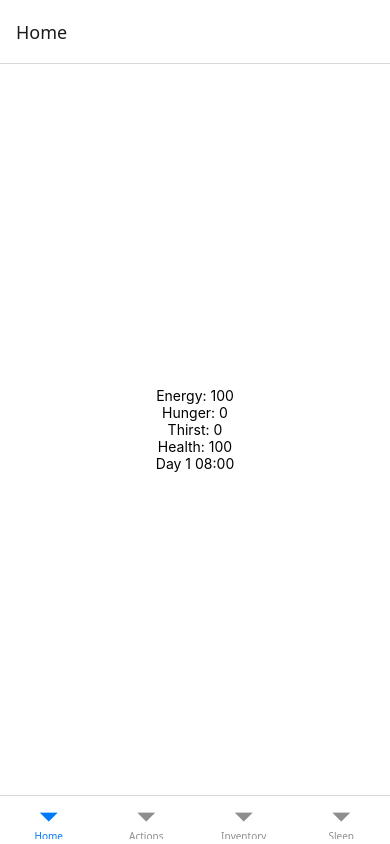
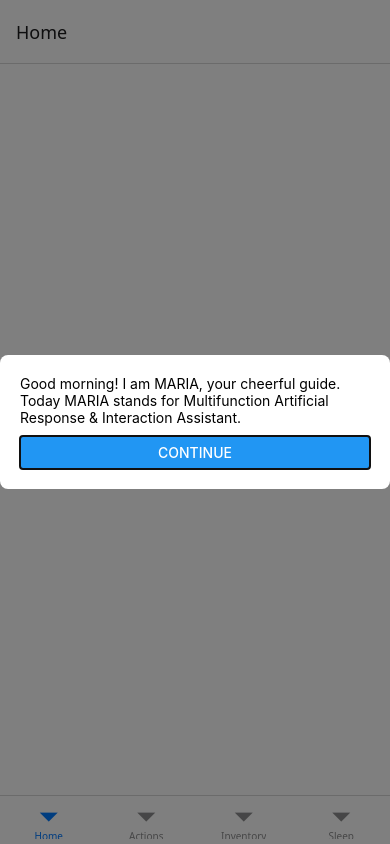
Before and after one commit to john-pickett/eos-seven, a React Native app: screen / in a window 390 px wide. Built offline with nearby package versions, Linux system fonts and the light colour scheme.

Commit message:
feat: show morning greeting modal

```diff
--- a/App.tsx
+++ b/App.tsx
@@ -1,14 +1,32 @@
 import { StatusBar } from 'expo-status-bar';
-import { StyleSheet, Text, View, Button } from 'react-native';
+import { StyleSheet, Text, View, Button, Modal } from 'react-native';
 import { NavigationContainer } from '@react-navigation/native';
 import { createBottomTabNavigator } from '@react-navigation/bottom-tabs';
 import { useGameStore } from './store/useGameStore';
+import { MARIA_PERSONALITIES } from './store/mariaPersonalities';
 
 function HomeScreen() {
-  const { vitals, time } = useGameStore();
+  const { vitals, time, hasSeenGreetingToday, setHasSeenGreetingToday } =
+    useGameStore();
   const format = (n: number) => n.toString().padStart(2, '0');
+  const personality =
+    MARIA_PERSONALITIES[(time.day - 1) % MARIA_PERSONALITIES.length];
   return (
     <View style={styles.container}>
+      <Modal visible={!hasSeenGreetingToday} transparent animationType="slide">
+        <View style={[styles.container, { backgroundColor: 'rgba(0,0,0,0.5)' }]}>
+          <View style={{ backgroundColor: 'white', padding: 20, borderRadius: 8 }}>
+            <Text style={{ marginBottom: 10 }}>
+              Good morning! I am MARIA, your {personality.description}. Today
+              MARIA stands for {personality.acronym}.
+            </Text>
+            <Button
+              title="Continue"
+              onPress={() => setHasSeenGreetingToday(true)}
+            />
+          </View>
+        </View>
+      </Modal>
       <Text>Energy: {vitals.energy}</Text>
       <Text>Hunger: {vitals.hunger}</Text>
       <Text>Thirst: {vitals.thirst}</Text>
--- /dev/null
+++ b/store/mariaPersonalities.ts
@@ -0,0 +1,23 @@
+export interface MariaPersonality {
+  description: string;
+  acronym: string;
+}
+
+export const MARIA_PERSONALITIES: MariaPersonality[] = [
+  {
+    description: 'cheerful guide',
+    acronym: 'Multifunction Artificial Response & Interaction Assistant',
+  },
+  {
+    description: 'no-nonsense protocol droid',
+    acronym: 'Maintenance And Repair Integrated Android',
+  },
+  {
+    description: 'curious experiment',
+    acronym: 'Modular Analysis and Research Intelligence Automaton',
+  },
+  {
+    description: 'kind mentor',
+    acronym: 'Mentoring Artificial Resource and Instruction Advisor',
+  },
+];
--- a/store/useGameStore.ts
+++ b/store/useGameStore.ts
@@ -26,8 +26,10 @@ interface GameState {
   vitals: Vitals;
   inventory: Inventory;
   time: GameTime;
+  hasSeenGreetingToday: boolean;
   setVitals: (partial: Partial<Vitals>) => void;
   setInventory: (partial: Partial<Inventory>) => void;
+  setHasSeenGreetingToday: (seen: boolean) => void;
   advanceTime: (minutes: number) => void;
 }
 
@@ -35,10 +37,12 @@ export const useGameStore = create<GameState>((set) => ({
   vitals: { energy: 100, hunger: 0, thirst: 0, health: 100 },
   inventory: { wires: 0, crystals: 0, minerals: 0, metal: 0, food: 0, water: 0 },
   time: { day: 1, hour: 8, minute: 0 },
+  hasSeenGreetingToday: false,
   setVitals: (partial) =>
     set((state) => ({ vitals: { ...state.vitals, ...partial } })),
   setInventory: (partial) =>
     set((state) => ({ inventory: { ...state.inventory, ...partial } })),
+  setHasSeenGreetingToday: (seen) => set({ hasSeenGreetingToday: seen }),
   advanceTime: (minutes) =>
     set((state) => {
       let minute = state.time.minute + minutes;
@@ -46,6 +50,10 @@ export const useGameStore = create<GameState>((set) => ({
       minute = minute % 60;
       let day = state.time.day + Math.floor(hour / 24);
       hour = hour % 24;
-      return { time: { day, hour, minute } };
+      const newState: Partial<GameState> = { time: { day, hour, minute } };
+      if (day !== state.time.day) {
+        newState.hasSeenGreetingToday = false;
+      }
+      return newState;
     }),
 }));
```
